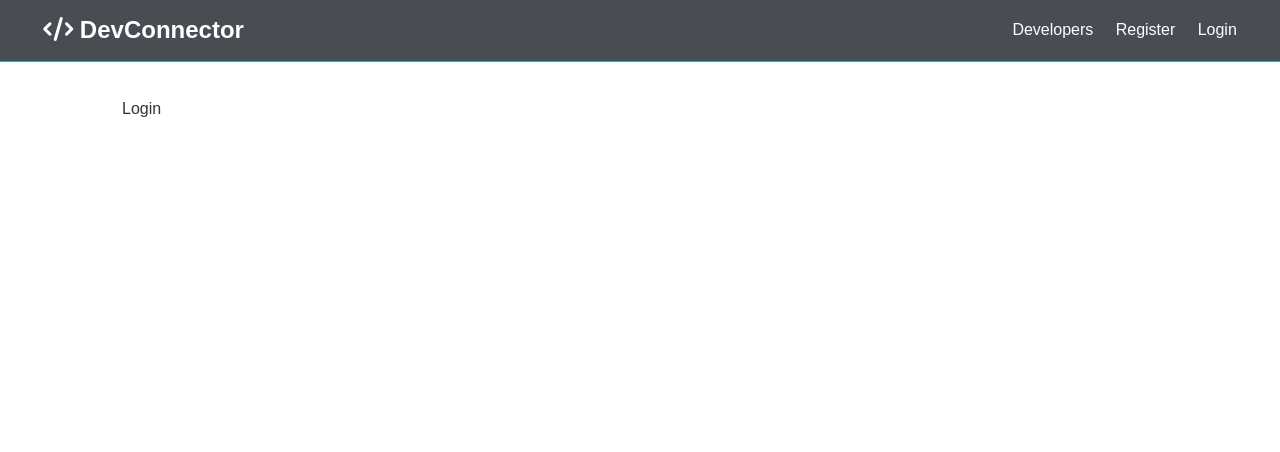
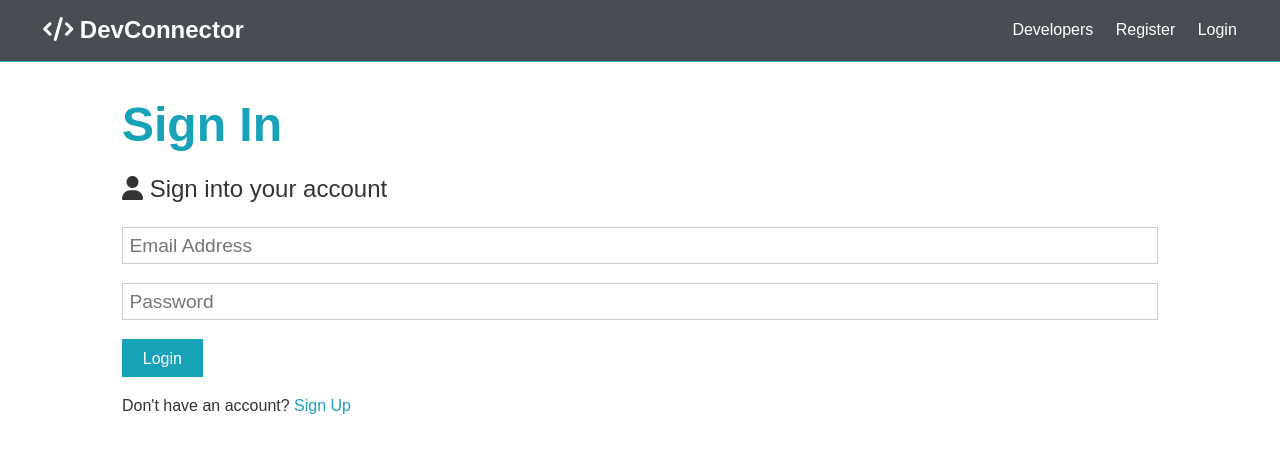
Before and after one commit to cdpeca/devconnector, a React (Create React App) app in the folder client/: page /login in a window 1280 px wide. Shown: the top 452 px of the page. Built offline with nearby package versions, Linux system fonts and the light colour scheme.

Commit message:
added Login component form structure, used hooks for state management

```diff
--- a/client/src/components/auth/Login.js
+++ b/client/src/components/auth/Login.js
@@ -1,7 +1,60 @@
-import React from 'react';
+import React, { Fragment, useState } from 'react';
+import { Link } from 'react-router-dom';
 
 const Login = () => {
-    return <div>Login</div>;
+    const [formData, setFormData] = useState({
+        email: '',
+        password: '',
+    });
+
+    const { email, password } = formData;
+
+    const onChange = e =>
+        setFormData({ ...formData, [e.target.name]: e.target.value });
+
+    const onSubmit = async e => {
+        e.preventDefault();
+        console.log('SUCCESS');
+    };
+
+    return (
+        <Fragment>
+            <h1 className='large text-primary'>Sign In</h1>
+            <p className='lead'>
+                <i className='fas fa-user'></i> Sign into your account
+            </p>
+            <form className='form' onSubmit={e => onSubmit(e)}>
+                <div className='form-group'>
+                    <input
+                        type='email'
+                        placeholder='Email Address'
+                        name='email'
+                        value={email}
+                        onChange={e => onChange(e)}
+                        required
+                    />
+                </div>
+                <div className='form-group'>
+                    <input
+                        type='password'
+                        placeholder='Password'
+                        name='password'
+                        value={password}
+                        onChange={e => onChange(e)}
+                        minLength='6'
+                    />
+                </div>
+                <input
+                    type='submit'
+                    className='btn btn-primary'
+                    value='Login'
+                />
+            </form>
+            <p className='my-1'>
+                Don't have an account? <Link to='/register'>Sign Up</Link>
+            </p>
+        </Fragment>
+    );
 };
 
 export default Login;
```
